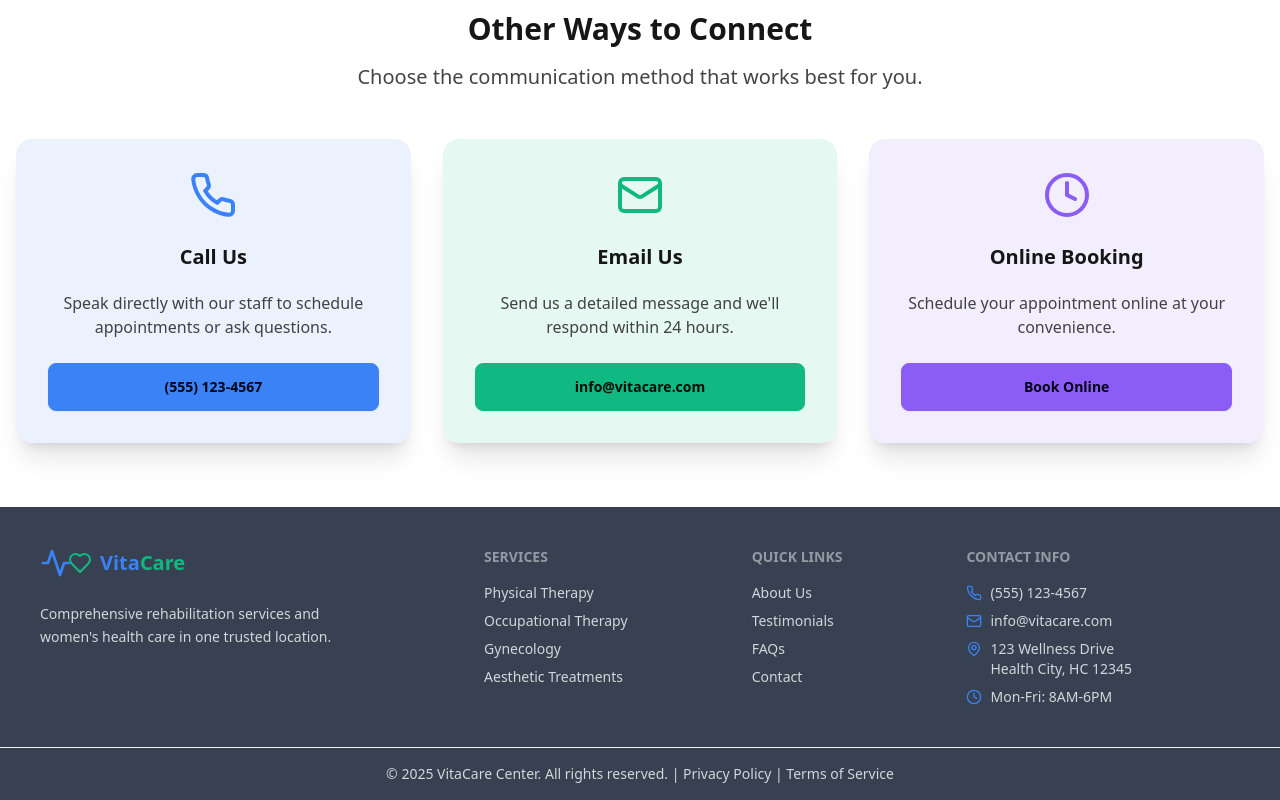
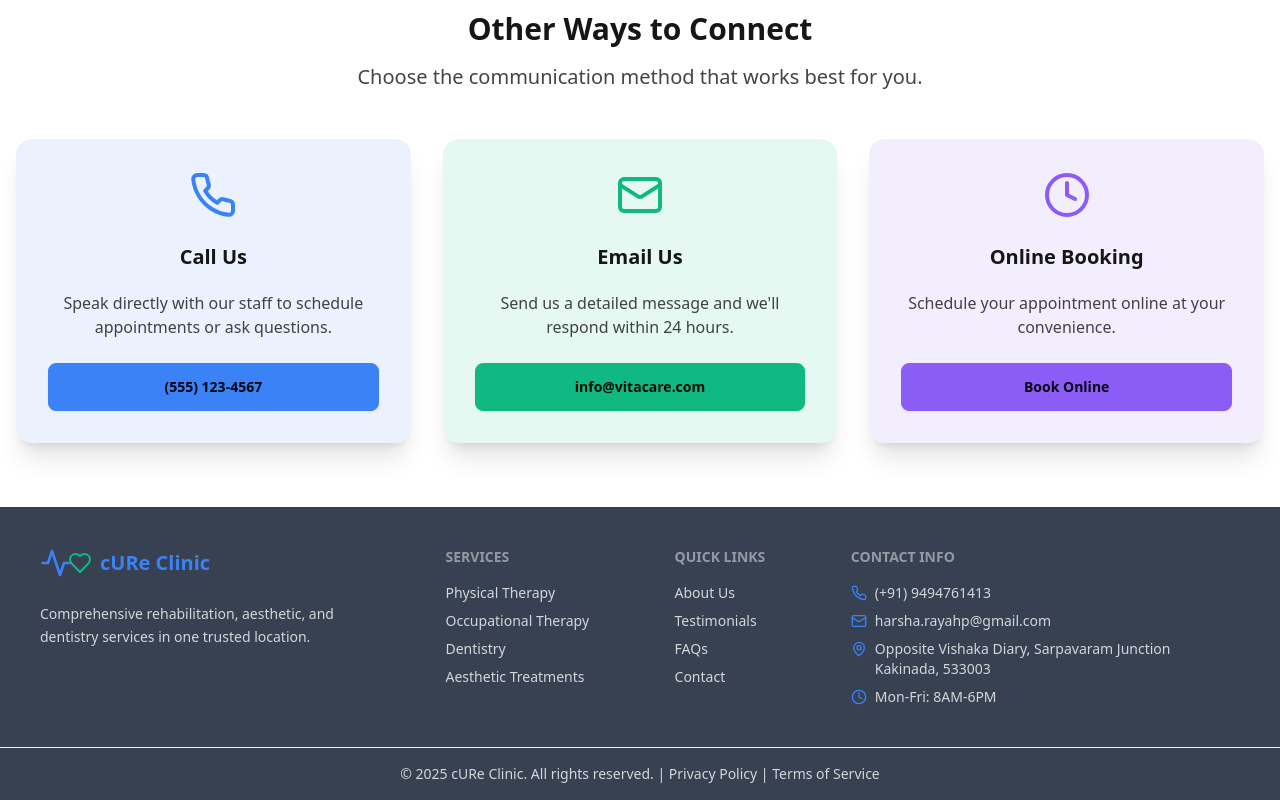
Before and after one commit to sunkmechie/site_cure_olivia, a React (Vite) app: page /contact in a window 1280 px wide. Shown: the part 1859-2659 px from the top of the page. Built offline with nearby package versions, Linux system fonts and the light colour scheme.

Commit message:
Update Footer.tsx

```diff
--- a/src/components/Footer.tsx
+++ b/src/components/Footer.tsx
@@ -14,12 +14,12 @@ const Footer: React.FC = () => {
               <Heart className="h-6 w-6 text-secondary -ml-1" />
             </div>
             <div className="text-xl font-bold">
-              <span className="text-primary">Vita</span>
-              <span className="text-secondary">Care</span>
+              <span className="text-primary">cURe Clinic</span>
+              <span className="text-secondary"></span>
             </div>
           </Link>
           <p className="text-sm leading-relaxed max-w-xs">
-            Comprehensive rehabilitation services and women's health care in one trusted location.
+            Comprehensive rehabilitation, aesthetic, and dentistry services in one trusted location.
           </p>
         </aside>
 
@@ -28,8 +28,8 @@ const Footer: React.FC = () => {
           <h6 className="footer-title">Services</h6>
           <Link to="/rehabilitation" className="link link-hover">Physical Therapy</Link>
           <Link to="/rehabilitation" className="link link-hover">Occupational Therapy</Link>
-          <Link to="/gynecology-aesthetics" className="link link-hover">Gynecology</Link>
-          <Link to="/gynecology-aesthetics" className="link link-hover">Aesthetic Treatments</Link>
+          <Link to="/Dentistry-aesthetics" className="link link-hover">Dentistry</Link>
+          <Link to="/Dentistry-aesthetics" className="link link-hover">Aesthetic Treatments</Link>
         </nav>
 
         {/* Quick Links */}
@@ -47,15 +47,15 @@ const Footer: React.FC = () => {
           <div className="space-y-2">
             <div className="flex items-center space-x-2">
               <Phone className="h-4 w-4 text-primary" />
-              <span>(555) 123-4567</span>
+              <span>(+91) 9494761413</span>
             </div>
             <div className="flex items-center space-x-2">
               <Mail className="h-4 w-4 text-primary" />
-              <span>info@vitacare.com</span>
+              <span>harsha.rayahp@gmail.com </span>
             </div>
             <div className="flex items-start space-x-2">
               <MapPin className="h-4 w-4 text-primary mt-0.5" />
-              <span>123 Wellness Drive<br />Health City, HC 12345</span>
+              <span>Opposite Vishaka Diary, Sarpavaram Junction<br />Kakinada, 533003</span>
             </div>
             <div className="flex items-center space-x-2">
               <Clock className="h-4 w-4 text-primary" />
@@ -67,7 +67,7 @@ const Footer: React.FC = () => {
 
       <div className="footer footer-center p-4 border-t border-base-300">
         <aside>
-          <p>© 2025 VitaCare Center. All rights reserved. | Privacy Policy | Terms of Service</p>
+          <p>© 2025 cURe Clinic. All rights reserved. | Privacy Policy | Terms of Service</p>
         </aside>
       </div>
     </footer>
```
